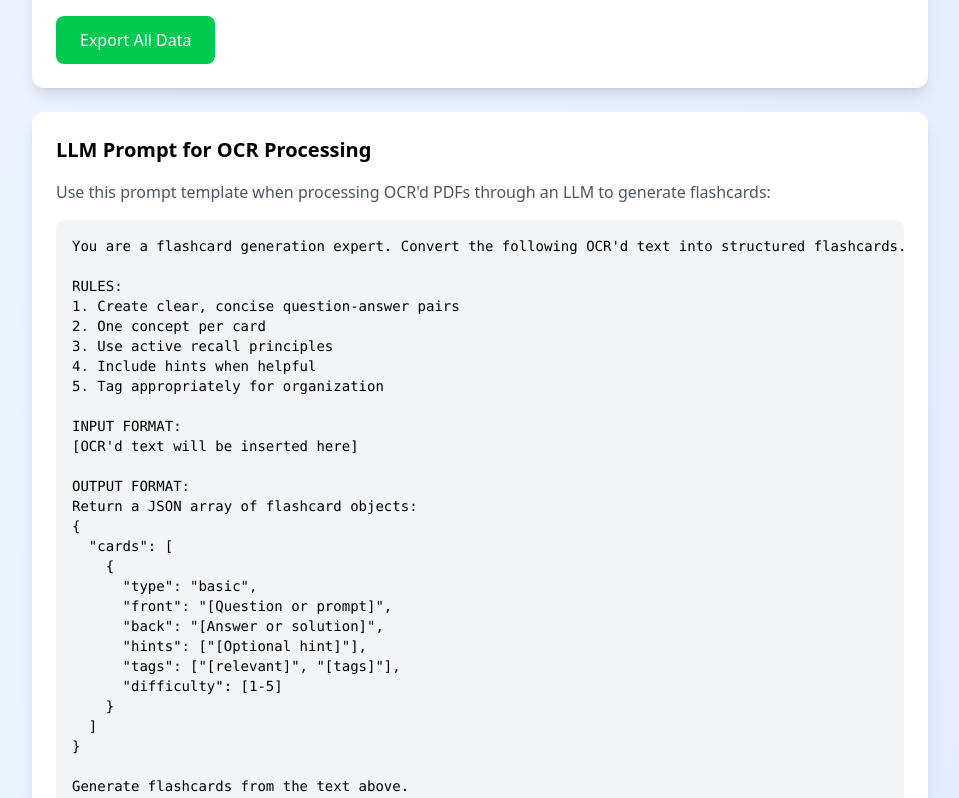
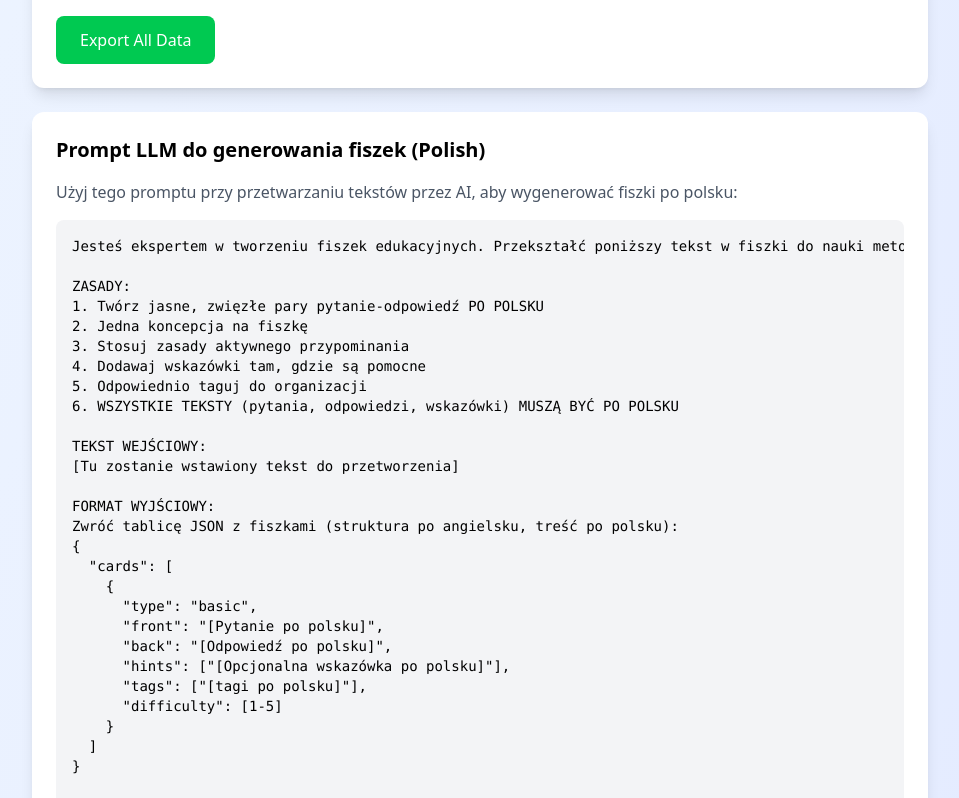
Before and after one commit to mnedoszytko/leitner-flashcards, a React (Vite) app in the folder leitner-flashcards/: page /import in a window 1280 px wide. Shown: the part 860-1658 px from the top of the page, without its empty margins (160-1119 px from the left). Built offline with nearby package versions, Linux system fonts and the light colour scheme.

Commit message:
Add Polish LLM prompt for generating flashcards in Polish

```diff
--- a/leitner-flashcards/src/components/ImportExport/ImportExport.tsx
+++ b/leitner-flashcards/src/components/ImportExport/ImportExport.tsx
@@ -430,40 +430,55 @@ export const ImportExport: React.FC = () => {
 
         {/* LLM Prompt Template */}
         <div className="bg-white rounded-xl shadow-lg p-6 mb-6">
-          <h2 className="text-xl font-semibold mb-4">LLM Prompt for OCR Processing</h2>
+          <h2 className="text-xl font-semibold mb-4">Prompt LLM do generowania fiszek (Polish)</h2>
           <p className="text-gray-600 mb-4">
-            Use this prompt template when processing OCR'd PDFs through an LLM to generate flashcards:
+            Użyj tego promptu przy przetwarzaniu tekstów przez AI, aby wygenerować fiszki po polsku:
           </p>
 
           <pre className="bg-gray-100 p-4 rounded-lg overflow-x-auto text-sm">
-{`You are a flashcard generation expert. Convert the following OCR'd text into structured flashcards.
+{`Jesteś ekspertem w tworzeniu fiszek edukacyjnych. Przekształć poniższy tekst w fiszki do nauki metodą Leitnera.
 
-RULES:
-1. Create clear, concise question-answer pairs
-2. One concept per card
-3. Use active recall principles
-4. Include hints when helpful
-5. Tag appropriately for organization
+ZASADY:
+1. Twórz jasne, zwięzłe pary pytanie-odpowiedź PO POLSKU
+2. Jedna koncepcja na fiszkę
+3. Stosuj zasady aktywnego przypominania
+4. Dodawaj wskazówki tam, gdzie są pomocne
+5. Odpowiednio taguj do organizacji
+6. WSZYSTKIE TEKSTY (pytania, odpowiedzi, wskazówki) MUSZĄ BYĆ PO POLSKU
 
-INPUT FORMAT:
-[OCR'd text will be inserted here]
+TEKST WEJŚCIOWY:
+[Tu zostanie wstawiony tekst do przetworzenia]
 
-OUTPUT FORMAT:
-Return a JSON array of flashcard objects:
+FORMAT WYJŚCIOWY:
+Zwróć tablicę JSON z fiszkami (struktura po angielsku, treść po polsku):
 {
   "cards": [
     {
       "type": "basic",
-      "front": "[Question or prompt]",
-      "back": "[Answer or solution]",
-      "hints": ["[Optional hint]"],
-      "tags": ["[relevant]", "[tags]"],
+      "front": "[Pytanie po polsku]",
+      "back": "[Odpowiedź po polsku]",
+      "hints": ["[Opcjonalna wskazówka po polsku]"],
+      "tags": ["[tagi po polsku]"],
       "difficulty": [1-5]
     }
   ]
 }
 
-Generate flashcards from the text above.`}
+Przykład:
+{
+  "cards": [
+    {
+      "type": "basic",
+      "front": "Jaka jest stolica Polski?",
+      "back": "Warszawa",
+      "hints": ["Największe miasto w Polsce"],
+      "tags": ["geografia", "polska", "stolice"],
+      "difficulty": 1
+    }
+  ]
+}
+
+Wygeneruj fiszki z powyższego tekstu.`}
           </pre>
         </div>
 
```
